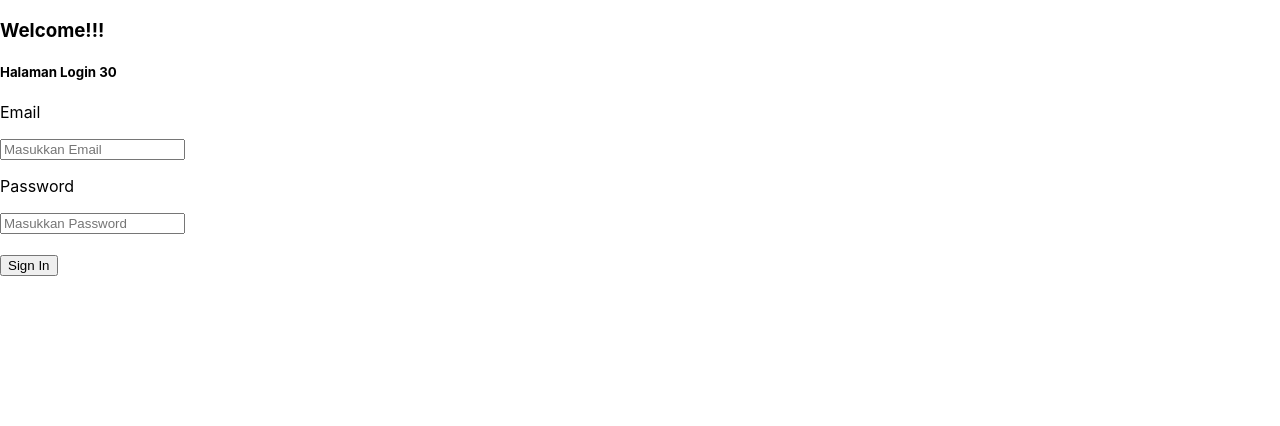
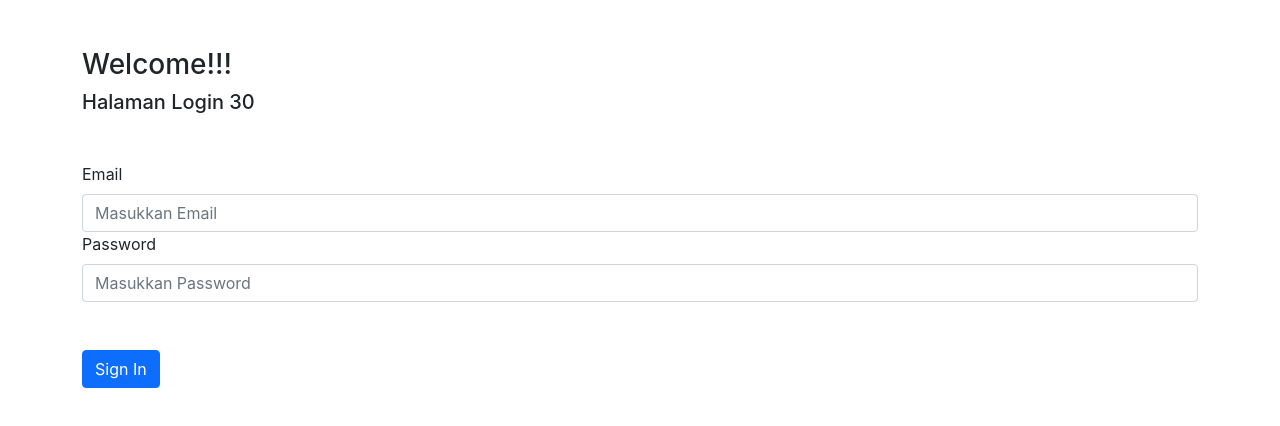
Before and after one commit to vickyzachs/BackEnd-Exercise, a React (Create React App) app: page / in a window 1280 px wide. Shown: the top 426 px of the page. Built offline with nearby package versions, Linux system fonts and the light colour scheme.

Commit message:
Re-View - Meet 21 - Practice 30-3-21 - Bootstrap

```diff
--- a/package.json
+++ b/package.json
@@ -6,8 +6,10 @@
     "@testing-library/jest-dom": "^5.12.0",
     "@testing-library/react": "^11.2.6",
     "@testing-library/user-event": "^12.8.3",
+    "bootstrap": "^5.0.0",
     "react": "^17.0.2",
     "react-dom": "^17.0.2",
+    "react-router-dom": "^5.2.0",
     "react-scripts": "4.0.3",
     "web-vitals": "^1.1.1"
   },
--- a/public/index.html
+++ b/public/index.html
@@ -26,6 +26,16 @@
     -->
     <title>React App</title>
   </head>
+  <link
+    href="https://cdn.jsdelivr.net/npm/bootstrap@5.0.0/dist/css/bootstrap.min.css"
+    rel="stylesheet"
+    integrity="sha384-wEmeIV1mKuiNpC+IOBjI7aAzPcEZeedi5yW5f2yOq55WWLwNGmvvx4Um1vskeMj0"
+    crossorigin="anonymous">
+  <script
+    src="https://cdn.jsdelivr.net/npm/bootstrap@5.0.0/dist/js/bootstrap.bundle.min.js"
+    integrity="sha384-p34f1UUtsS3wqzfto5wAAmdvj+osOnFyQFpp4Ua3gs/ZVWx6oOypYoCJhGGScy+8"
+    crossorigin="anonymous">
+  </script>
   <body>
     <noscript>You need to enable JavaScript to run this app.</noscript>
     <div id="root"></div>
@@ -39,5 +49,15 @@
       To begin the development, run `npm start` or `yarn start`.
       To create a production bundle, use `npm run build` or `yarn build`.
     -->
+    <script
+    src="https://cdn.jsdelivr.net/npm/@popperjs/core@2.9.2/dist/umd/popper.min.js"
+    integrity="sha384-IQsoLXl5PILFhosVNubq5LC7Qb9DXgDA9i+tQ8Zj3iwWAwPtgFTxbJ8NT4GN1R8p"
+    crossorigin="anonymous">
+    </script>
+    <script
+    src="https://cdn.jsdelivr.net/npm/bootstrap@5.0.0/dist/js/bootstrap.min.js"
+    integrity="sha384-lpyLfhYuitXl2zRZ5Bn2fqnhNAKOAaM/0Kr9laMspuaMiZfGmfwRNFh8HlMy49eQ"
+    crossorigin="anonymous">
+    </script>
   </body>
 </html>
--- a/src/Pages/Login/index.js
+++ b/src/Pages/Login/index.js
@@ -26,18 +26,27 @@ const Login = ({title,angka}) => {
 
     return (
         //JSX
-        <div>
+        <div className="container mt-5">
             <h3>{welcomeText}</h3>
             <h5>
                 {title} {angka}
             </h5>
-            <p>Email</p>
-            <input placeholder="Masukkan Email" value={email} onChange={(e) => setEmail(e.target.value)}/>
-            <p>Password</p>
-            <input placeholder="Masukkan Password" type="password" value={password} onChange={(e) => setPassword(e.target.value)}/>
+            <p className="form-label mt-5">Email</p>
+            <input
+                className="form-control"
+                placeholder="Masukkan Email"
+                value={email}
+                onChange={(e) => setEmail(e.target.value)}
+            />
+            <p className="form-label">Password</p>
+            <input
+                className="form-control"
+                placeholder="Masukkan Password"
+                type="password"
+                value={password} onChange={(e) => setPassword(e.target.value)}/>
             <br/>
             <br/>
-            <button type="button" onClick={handleSubmit}>Sign In</button>
+            <button type="button" class="btn btn-primary" onClick={handleSubmit}>Sign In</button>
         </div>
     )
 }
```
Also changed, not shown: 1 other file (tests, documents, lock files or other folders).
